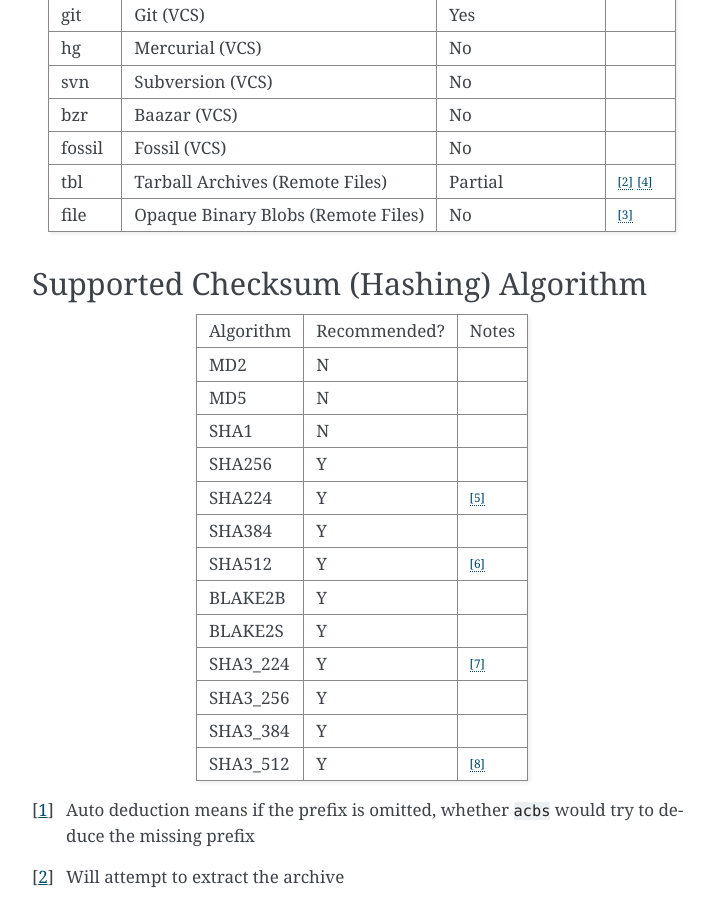
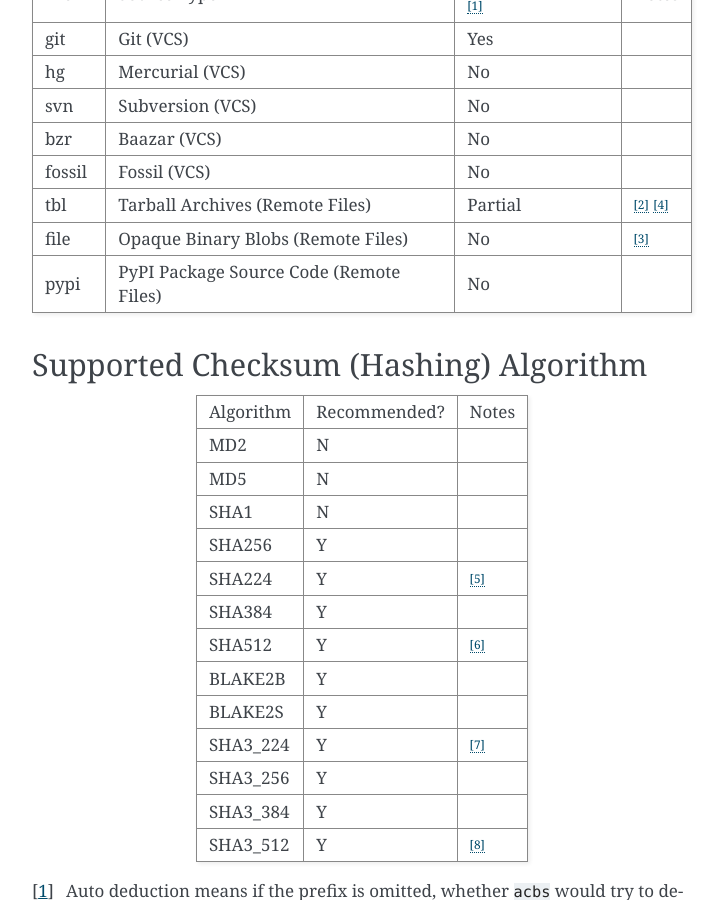
Before and after one commit to AOSC-Dev/acbs, a Sphinx documentation site: the page built from docs/source/appendix.rst, in a window 1280 px wide and 900 px high, scrolled down 805 px. Shown: the whole window, without its empty margins (388-1112 px from the left). Built offline with Sphinx 7.4.7, drawn with Linux system fonts in a browser that asks for light colours.

Commit message:
docs: add documentation for pypi

```diff
--- a/docs/source/appendix.rst
+++ b/docs/source/appendix.rst
@@ -24,23 +24,25 @@ Supported VCS
 Acceptable Prefixes for ``SRCS``
 --------------------------------
 
-+--------+------------------------------------+---------------------+-----------+
-| Prefix | Source Type                        | Auto deduction [1]_ | Notes     |
-+--------+------------------------------------+---------------------+-----------+
-| git    | Git (VCS)                          | Yes                 |           |
-+--------+------------------------------------+---------------------+-----------+
-| hg     | Mercurial (VCS)                    | No                  |           |
-+--------+------------------------------------+---------------------+-----------+
-| svn    | Subversion (VCS)                   | No                  |           |
-+--------+------------------------------------+---------------------+-----------+
-| bzr    | Baazar (VCS)                       | No                  |           |
-+--------+------------------------------------+---------------------+-----------+
-| fossil | Fossil (VCS)                       | No                  |           |
-+--------+------------------------------------+---------------------+-----------+
-| tbl    | Tarball Archives (Remote Files)    | Partial             | [2]_ [4]_ |
-+--------+------------------------------------+---------------------+-----------+
-| file   | Opaque Binary Blobs (Remote Files) | No                  | [3]_      |
-+--------+------------------------------------+---------------------+-----------+
++--------+-----------------------------------------+---------------------+-----------+
+| Prefix | Source Type                             | Auto deduction [1]_ | Notes     |
++--------+-----------------------------------------+---------------------+-----------+
+| git    | Git (VCS)                               | Yes                 |           |
++--------+-----------------------------------------+---------------------+-----------+
+| hg     | Mercurial (VCS)                         | No                  |           |
++--------+-----------------------------------------+---------------------+-----------+
+| svn    | Subversion (VCS)                        | No                  |           |
++--------+-----------------------------------------+---------------------+-----------+
+| bzr    | Baazar (VCS)                            | No                  |           |
++--------+-----------------------------------------+---------------------+-----------+
+| fossil | Fossil (VCS)                            | No                  |           |
++--------+-----------------------------------------+---------------------+-----------+
+| tbl    | Tarball Archives (Remote Files)         | Partial             | [2]_ [4]_ |
++--------+-----------------------------------------+---------------------+-----------+
+| file   | Opaque Binary Blobs (Remote Files)      | No                  | [3]_      |
++--------+-----------------------------------------+---------------------+-----------+
+| pypi   | PyPI Package Source Code (Remote Files) | No                  |           |
++--------+-----------------------------------------+---------------------+-----------+
 
 Supported Checksum (Hashing) Algorithm
 --------------------------------------
```
